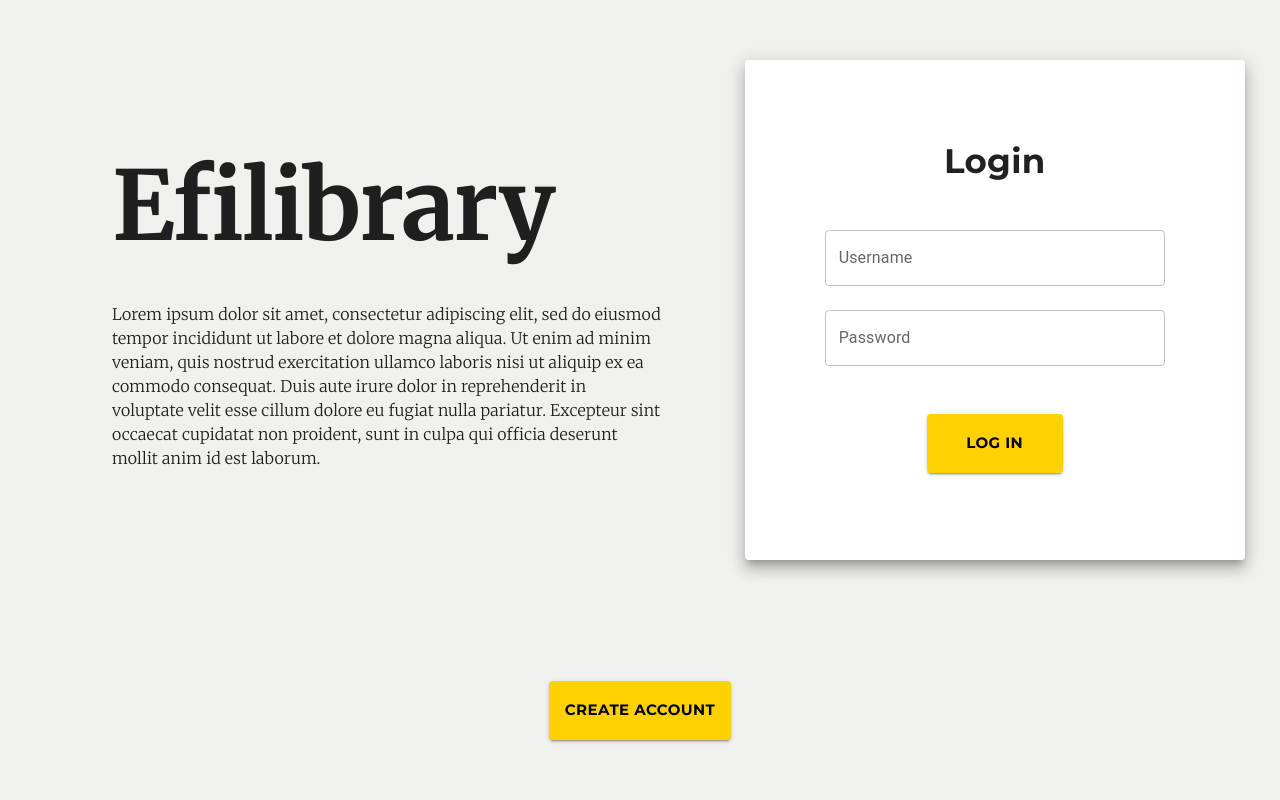
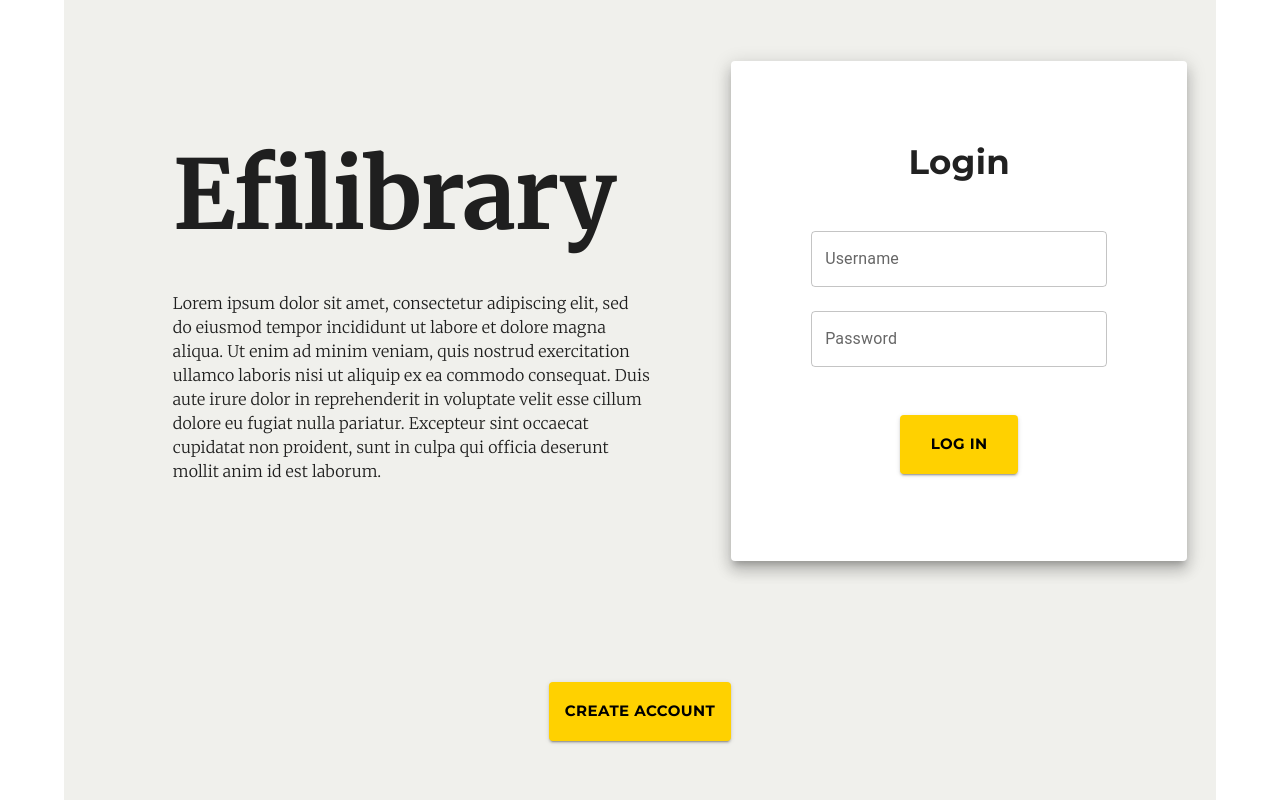
Before and after one commit to LibraryProjectGroup/library-project-frontend, a React (Create React App) app: page / in a window 1280 px wide. Shown: the top 800 px of the page. Built offline with nearby package versions, Linux system fonts and the light colour scheme; no server answers.

Commit message:
addedReactRouter

```diff
--- a/package.json
+++ b/package.json
@@ -18,6 +18,7 @@
     "gh-pages": "^4.0.0",
     "react": "^18.2.0",
     "react-dom": "^18.2.0",
+    "react-router-dom": "^6.4.2",
     "react-scripts": "5.0.1",
     "typescript": "^4.8.2",
     "web-vitals": "^2.1.4"
@@ -28,7 +29,7 @@
     "start": "react-scripts start",
     "build": "react-scripts build",
     "test": "react-scripts test",
-    "robottests" : "robot --outputdir robot/results robot/tests",
+    "robottests": "robot --outputdir robot/results robot/tests",
     "eject": "react-scripts eject"
   },
   "eslintConfig": {
--- a/src/App.tsx
+++ b/src/App.tsx
@@ -18,6 +18,7 @@ import CreateAccount from "./components/CreateAccount";
 import UserPage from "./components/UserPage";
 import TheContextProvider from "./TheContext";
 import { fetchAllBooks } from "./fetchFunctions";
+import { Routes, Route, BrowserRouter} from "react-router-dom";
 
 function App() {
   const [exampleBook, setExampleBook] = useState<Book | undefined>(undefined);
@@ -28,6 +29,7 @@ function App() {
     useState<boolean>(false);
   const [userPageVisible, setUserPageVisible] = useState<boolean>(false);
   const [bookToEdit, setBookToEdit] = useState<Book | undefined>(undefined);
+  const [registerFormVisible, setRegisterFormVisible] = useState(false);
 
   useEffect(() => {
     fetchAllBooks(setBooks);
@@ -58,6 +60,15 @@ function App() {
       now it can be fixed by replacing with div*/
     <TheContextProvider>
       <div>
+        <Container>
+          <BrowserRouter>
+          <Routes>
+            <Route path="/" element={<LoginPage logged={logged} setLogged={setLogged} setRegisterFormVisible={setRegisterFormVisible} registerFormVisible={registerFormVisible}/>} />
+            <Route path="/create-account" element={<CreateAccount setLogged={setLogged} setRegisterFormVisible={setRegisterFormVisible} />} />
+            <Route path="/list-books" element={<ListBooks books={undefined} setBooks={setBooks} setBookToEdit={setBookToEdit} setEditBookFormVisible={setEditBookFormVisible}/>} />
+          </Routes>
+          </BrowserRouter>
+        </Container>
         {logged && !userPageVisible && (
           <Fab
             aria-label="account"
@@ -132,7 +143,7 @@ function App() {
             <AddIcon />
           </Fab>
         )}
-        {!logged && <LoginPage logged={logged} setLogged={setLogged} />}
+        {!logged && <LoginPage logged={logged} setLogged={setLogged} setRegisterFormVisible={setRegisterFormVisible} registerFormVisible={registerFormVisible}/>}
       </div>
     </TheContextProvider>
   );
--- a/src/Auth/LoginPage.tsx
+++ b/src/Auth/LoginPage.tsx
@@ -7,13 +7,14 @@ import BACKEND_URL from "../backendUrl";
 interface IProps {
   logged: boolean;
   setLogged: Function;
+  registerFormVisible: boolean;
+  setRegisterFormVisible: Function;
 }
 
-const LoginPage: FC<IProps> = ({ logged, setLogged }: IProps): JSX.Element => {
+const LoginPage: FC<IProps> = ({ logged, setLogged, registerFormVisible, setRegisterFormVisible }: IProps): JSX.Element => {
   const [username, setUsername] = useState("");
   const [password, setPassword] = useState("");
   const [errorMessage, setErrorMesssage] = useState("");
-  const [registerFormVisible, setRegisterFormVisible] = useState(false);
 
   const [dimensions, setDimensions] = React.useState({
     height: window.innerHeight,
```
Also changed, not shown: 1 other file (tests, documents, lock files or other folders).
